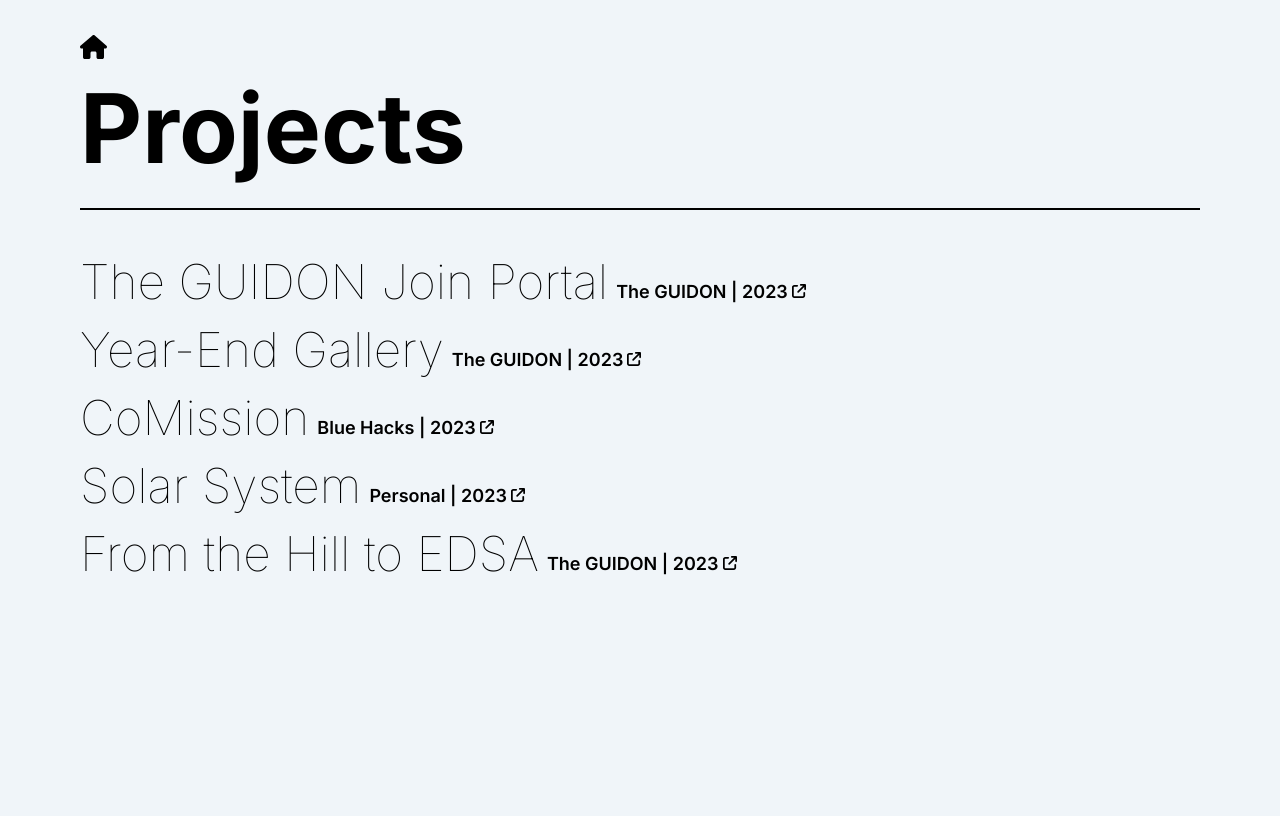
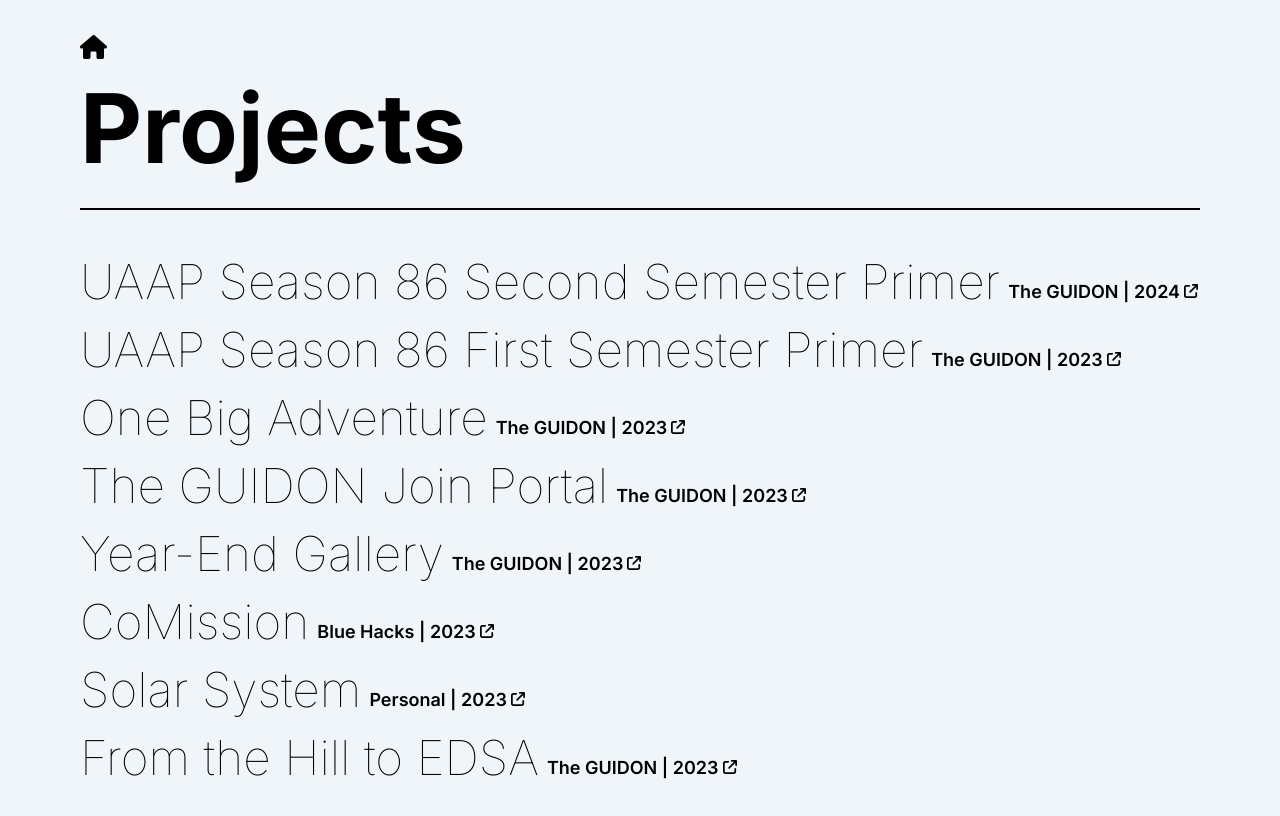
Before and after one commit to waleedlugod/waleedlugod, a Next.js app: page /projects in a window 1280 px wide. Shown: the top 816 px of the page. Built offline with nearby package versions, Linux system fonts and the light colour scheme; a web font is replaced by a local one.

Commit message:
add more projecst

```diff
--- a/src/pages/contact.js
+++ b/src/pages/contact.js
@@ -13,13 +13,19 @@
       <Article title="Contact">
         <main className="ml-6 space-y-3 text-base sm:text-lg">
           <section className="relative flex items-center font-extralight">
-            <FontAwesomeIcon className="absolute top-1 -left-6 mr-2 sm:-left-7" icon={faEnvelope} />
+            <FontAwesomeIcon
+              className="absolute top-1 -left-6 mr-2 sm:-left-7"
+              icon={faEnvelope}
+            />
             <a className="link" href="mailto:lugodwaleed@gmail.com">
               lugodwaleed@gmail.com
             </a>
           </section>
           <section className="relative flex flex-wrap items-center font-extralight ">
-            <FontAwesomeIcon className="absolute top-1 -left-6 sm:-left-7" icon={faMagnifyingGlass} />
+            <FontAwesomeIcon
+              className="absolute top-1 -left-6 sm:-left-7"
+              icon={faMagnifyingGlass}
+            />
             <a className="link" href="https://github.com/waleedlugod">
               github
             </a>
@@ -28,16 +34,8 @@
               linkedin
             </a>
             &nbsp;/&nbsp;
-            <a className="link" href="https://twitter.com/waleedlugod">
-              twitter
-            </a>
-            &nbsp;/&nbsp;
             <a className="link" href="https://www.facebook.com/wwwlugod">
               facebook
-            </a>
-            &nbsp;/&nbsp;
-            <a className="link" href="https://www.instagram.com/waleed.lugod/">
-              instagram
             </a>
           </section>
         </main>
--- a/src/pages/projects.js
+++ b/src/pages/projects.js
@@ -10,6 +10,21 @@
       </Head>
       <Article title="Projects">
         <ul className="space-y-5">
+          <ProjectLink
+            href="https://theguidon.com/uaap-86-second-semester-primer/"
+            title="UAAP Season 86 Second Semester Primer"
+            meta="The GUIDON | 2024"
+          />
+          <ProjectLink
+            href="https://theguidon.com/uaap-86-primer-volume-1/"
+            title="UAAP Season 86 First Semester Primer"
+            meta="The GUIDON | 2023"
+          />
+          <ProjectLink
+            href="https://interactive.theguidon.com/2023/08/one-big-adventure/"
+            title="One Big Adventure"
+            meta="The GUIDON | 2023"
+          />
           <ProjectLink
             href="https://join.theguidon.com/"
             title="The GUIDON Join Portal"
```
